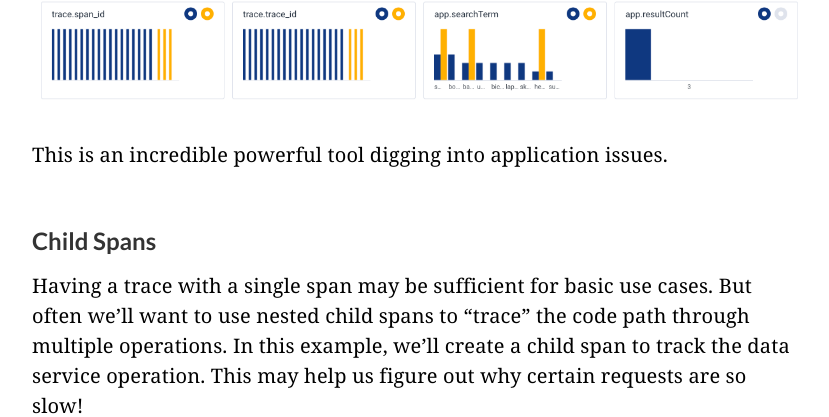
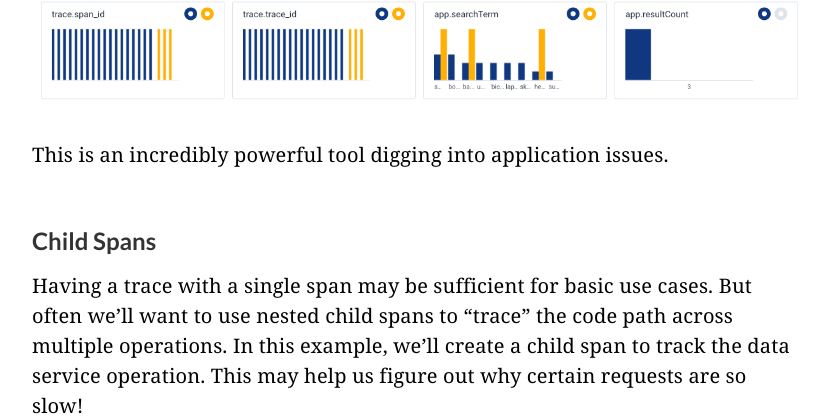
Before and after one commit to eschwartz/eschwartz.github.io, a Jekyll site: the page built from _posts/2024-02-13-otel-intro.md, in a window 1280 px wide and 900 px high, scrolled down 8823 px. Shown: the part 119-536 px from the top of the window, without its empty margins (224-1053 px from the left). Built offline with Jekyll 4.4.1, drawn with Linux system fonts in a browser that asks for light colours; comment, search, counter and statistics services are not loaded; some of the changed text lies outside the part shown.

Commit message:
otel post: spelling, clean up

```diff
--- a/_posts/2024-02-13-otel-intro.md
+++ b/_posts/2024-02-13-otel-intro.md
@@ -281,11 +281,11 @@ Here we see that the `app.error` condition occurs most often when `app.limit = 0
 
 ![honeycomb bubble up screenshot](/assets/posts/2024-02-13-otel-intro/bubble-up.png)
 
-This is an incredible powerful tool digging into application issues.
+This is an incredibly powerful tool digging into application issues.
 
 ## Child Spans
 
-Having a trace with a single span may be sufficient for basic use cases. But often we'll want to use nested child spans to "trace" the code path through multiple operations. In this example, we'll create a child span to track the data service operation. This may help us figure out why certain requests are so slow!
+Having a trace with a single span may be sufficient for basic use cases. But often we'll want to use nested child spans to "trace" the code path across multiple operations. In this example, we'll create a child span to track the data service operation. This may help us figure out why certain requests are so slow!
 
 The OpenTelemetry (`otel`) SDK for Go uses `context` to generate child spans from parents. Here, we'll pass a `ctx` argument to the data service, so it can create a child span:
 
```
Also changed, not shown: other parts of _posts/2024-02-13-otel-intro.md (+3 -3 lines).
